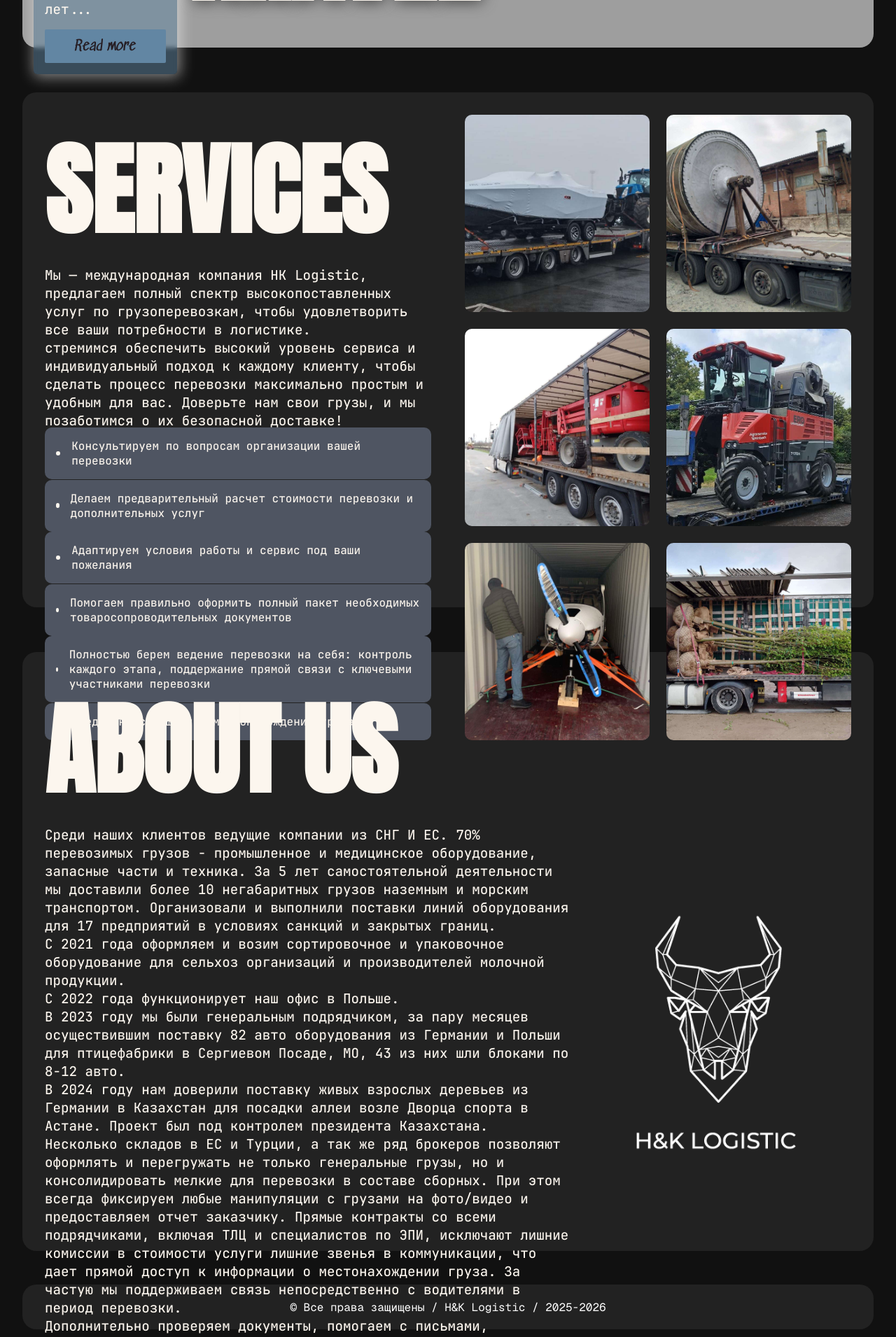
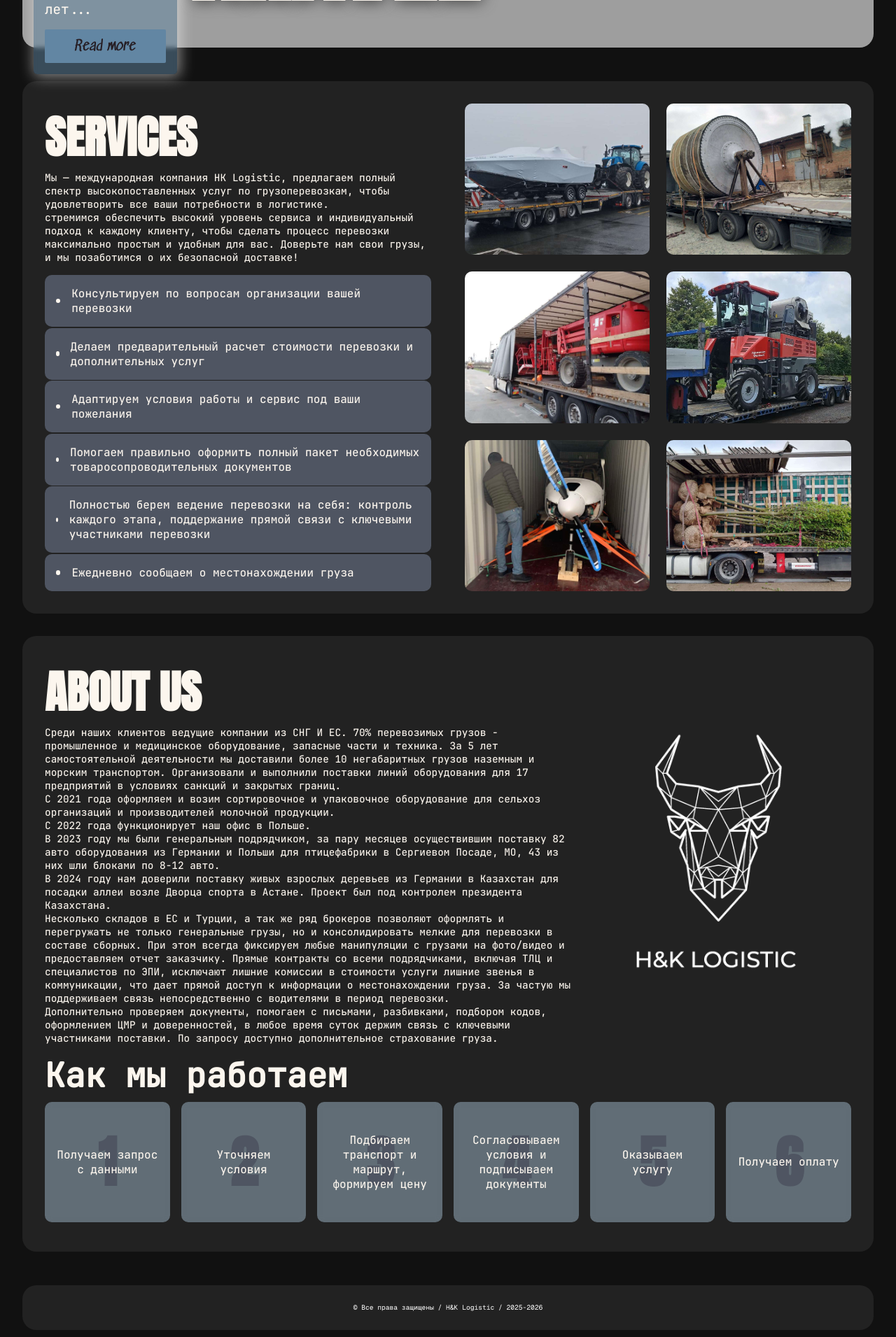
Before and after one commit to wElsonSh/HKL_LastVersion, a React (Vite) app: page / in a window 1280 px wide. Shown: the part 700-2611 px from the top of the page at 70% size. Built offline with nearby package versions, Linux system fonts and the light colour scheme; grey boxes are pictures that could not be loaded.

Commit message:
last commit

```diff
--- a/src/components/section/ServicesBlock.jsx
+++ b/src/components/section/ServicesBlock.jsx
@@ -79,7 +79,6 @@ export function ServicesBlock() {
                                 key={works_img_arr.id}
                                 style={{ 'background-image': `url(${item.url})` }}
                             >
-
                             </li>
                         ))}
                     </ul>
--- a/src/styles/section/AboutUsBlock.module.scss
+++ b/src/styles/section/AboutUsBlock.module.scss
@@ -13,21 +13,31 @@ $color_11_shade: #fcf6ee;
 
 .about_us_block {
     width: 100%;
-    height: 115vh;
-    padding: 2rem;
+    height: fit-content;
+    padding: 1rem 2rem;
     box-sizing: border-box;
     background-color: transparent;
 
+    @media (max-width: 500px) {
+        padding: 0.5rem 1rem;
+
+    }
+
     .about_us_container {
         width: 100%;
-        height: 100%;
+        height: fit-content;
         background-color: #222;
         border-radius: 20px;
         padding: 2rem;
         box-sizing: border-box;
         display: grid;
-        grid-template-rows: 1fr 0.8fr;
+        grid-template-rows: 1fr 0.2fr;
         gap: 1rem;
+
+        @media (max-width: 1200px) {
+            grid-template-rows: 1fr;
+
+        }
 
         .about_us_block_top,
         .about_us_block_bottom {
@@ -39,6 +49,10 @@ $color_11_shade: #fcf6ee;
             display: grid;
             grid-template-columns: 2fr 1fr;
             gap: 1rem;
+
+            @media (max-width: 1200px) {
+                grid-template-columns: 1fr;
+            }
 
             .about_us_block_top_left,
             .about_us_block_top_right {
@@ -56,7 +70,7 @@ $color_11_shade: #fcf6ee;
                     h1 {
                         font-family: 'Antosha';
                         text-transform: uppercase;
-                        font-size: 9em;
+                        font-size: clamp(1rem, 4em, 5rem);
                     }
                 }
 
@@ -66,12 +80,17 @@ $color_11_shade: #fcf6ee;
 
                     p {
                         font-family: 'PitagonSansMono';
-                        font-size: 1.2em;
+                        font-size: clamp(0.9rem, 0.5em, 1.2rem);
+                        hyphens: auto;
                     }
                 }
             }
 
             .about_us_block_top_right {
+                @media (max-width: 1200px) {
+                    display: none;
+                }
+
                 .about_us_block_top_right_logo {
                     width: 100%;
                     height: 100%;
@@ -83,6 +102,12 @@ $color_11_shade: #fcf6ee;
         }
 
         .about_us_block_bottom {
+            width: 100%;
+            height: 100%;
+
+            @media (max-width: 1200px) {
+                display: none;
+            }
 
             .about_us_block_bottom_text {
                 color: #fcf6ee;
--- a/src/styles/section/ServicesBlock.module.scss
+++ b/src/styles/section/ServicesBlock.module.scss
@@ -12,11 +12,15 @@ $color_11: #dad1c9;
 $color_11_shade: #fcf6ee;
 
 .services_block {
-    height: 100vh;
     width: 100%;
-    padding: 2rem;
+    padding: 1rem 2rem;
     box-sizing: border-box;
     background-color: transparent;
+
+    @media (max-width: 500px) {
+        padding: 0.5rem 1rem;
+
+    }
 
     .services_block_container {
         width: 100%;
@@ -29,6 +33,16 @@ $color_11_shade: #fcf6ee;
         grid-template-columns: 1fr 1fr;
         gap: 1rem;
 
+        @media (max-width: 1230px) {
+            grid-template-columns: 1fr;
+            grid-template-rows: 1fr 4fr;
+        }
+
+        @media (max-width: 700px) {
+            grid-template-columns: 1fr;
+            grid-template-rows: 1fr;
+        }
+
         .services_block_left,
         .services_block_right {
             width: 100%;
@@ -39,10 +53,17 @@ $color_11_shade: #fcf6ee;
         }
 
         .services_block_left {
+            display: grid;
+            grid-template-rows: 0.5fr 1fr;
+            gap: 1rem;
+
             .services_block_left_header {
                 width: 100%;
-                height: 50%;
+                height: 100%;
                 color: #fcf6ee;
+                display: flex;
+                flex-direction: column;
+                align-items: center;
 
                 .services_block_left_title {
                     width: 100%;
@@ -52,7 +73,7 @@ $color_11_shade: #fcf6ee;
                         font-family: 'Antosha';
                         text-transform: uppercase;
                         color: #fcf6ee;
-                        font-size: 9em;
+                        font-size: clamp(1rem, 4em, 5rem);
                     }
                 }
 
@@ -62,22 +83,22 @@ $color_11_shade: #fcf6ee;
 
                     p {
                         font-family: 'PitagonSansMono';
-                        font-size: 1.2em;
+                        font-size: clamp(0.9rem, 0.5em, 1.2rem);
                     }
                 }
             }
 
             .services_block_left_bottom {
                 width: 100%;
-                height: 50%;
+                height: 100%;
 
                 .services_block_left_list {
                     width: 100%;
-                    height: 100%;
+                    height: fit-content;
                     display: flex;
                     flex-direction: column;
-                    align-items: center;
-                    justify-content: space-between;
+                    gap: 0.1rem;
+                    box-sizing: border-box;
 
                     .services_block_left_item {
                         width: 100%;
@@ -113,6 +134,12 @@ $color_11_shade: #fcf6ee;
         }
 
         .services_block_right {
+            width: 100%;
+            height: 100%;
+
+            @media (max-width: 700px) {
+                display: none;
+            }
 
             .services_block_right_img_container {
                 width: 100%;
@@ -123,6 +150,12 @@ $color_11_shade: #fcf6ee;
                 grid-template-rows: 1fr 1fr 1fr;
                 gap: 1.5rem;
 
+                @media (max-width: 1230px) {
+                    // height: 200vh;
+                    grid-template-columns: 1fr;
+                    grid-template-rows: 1fr 1fr 1fr 1fr 1fr 1fr;
+                }
+
                 .services_block_right_img {
                     width: 100%;
                     height: 100%;
@@ -131,7 +164,6 @@ $color_11_shade: #fcf6ee;
                     background-position: center;
                     background-repeat: no-repeat;
                     cursor: pointer;
-
                 }
             }
         }
--- a/src/styles/section/WelcomBlock.module.scss
+++ b/src/styles/section/WelcomBlock.module.scss
@@ -85,6 +85,7 @@ $color_11_shade: #fcf6ee;
 
                             max-width: 18rem;
                             height: fit-content;
+                            max-height: 50rem;
                             background-color: #6286a381;
                             backdrop-filter: blur(3px);
                             padding: 1rem;
@@ -105,6 +106,8 @@ $color_11_shade: #fcf6ee;
                                 @media (max-width: 650px) {
                                     font-size: clamp(1rem, 5vw, 5rem);
                                 }
+
+                                hyphens: auto;
                             }
 
                             .welcom_block_about_us_btn_container {
--- a/src/styles/ui/Footer.module.scss
+++ b/src/styles/ui/Footer.module.scss
@@ -16,7 +16,14 @@ $color_11_shade: #fcf6ee;
     height: auto;
     background-color: #111;
     padding: 1rem 2rem;
+    padding: 2rem;
     box-sizing: border-box;
+
+    @media (max-width: 500px) {
+        padding: 0.5rem 1rem;
+        padding-bottom: 1rem;
+
+    }
 
     .footer_container {
         width: 100%;
@@ -34,7 +41,7 @@ $color_11_shade: #fcf6ee;
 
             p {
                 font-family: 'GeistMono';
-                font-size: 1em;
+                font-size: clamp(0.6rem, 0.5em, 1.2rem);
             }
         }
     }
--- a/src/styles/ui/ModalWindow.module.scss
+++ b/src/styles/ui/ModalWindow.module.scss
@@ -11,6 +11,8 @@
     display: flex;
     align-items: center;
     justify-content: center;
+    padding: 0 1rem;
+    box-sizing: border-box;
 
     .modal_window_span_open,
     .modal_window_span_close {
@@ -60,7 +62,7 @@
                 h1 {
                     width: 100%;
                     font-family: 'PitagonSansMono';
-                    font-size: 2.5em;
+                    font-size: clamp(1.5rem, 1.5em, 2rem);
                     color: #fcf6ee;
                 }
 
```
